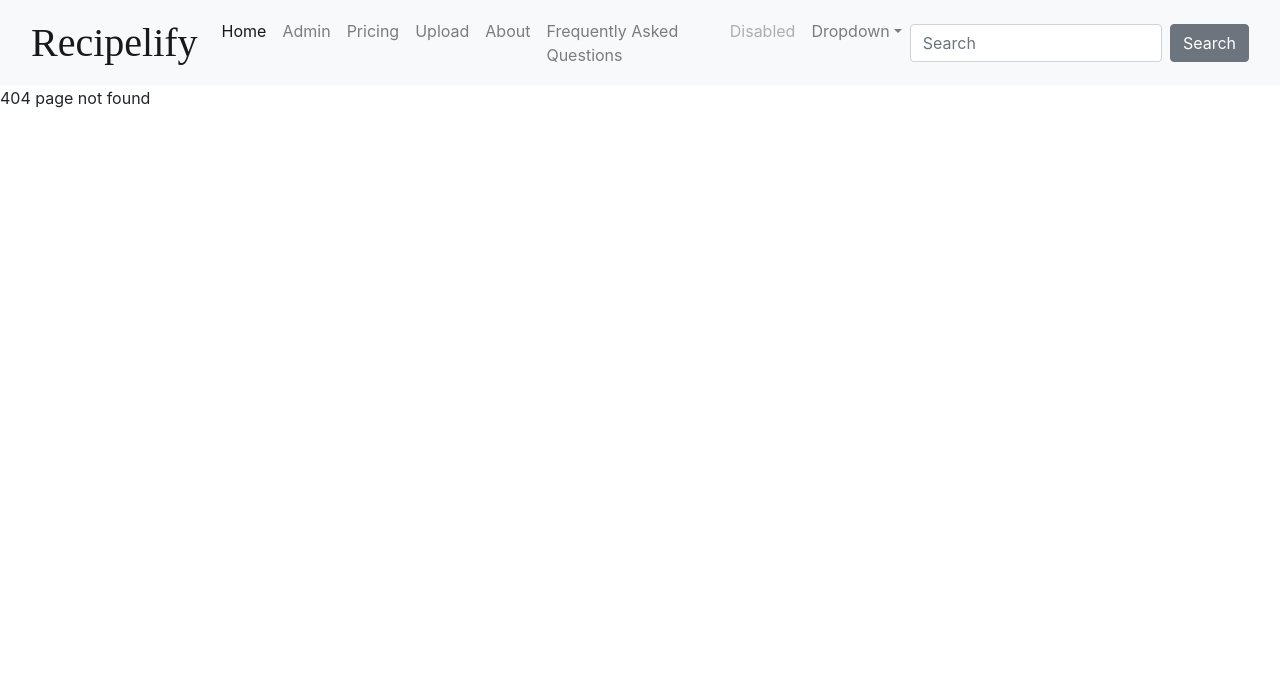
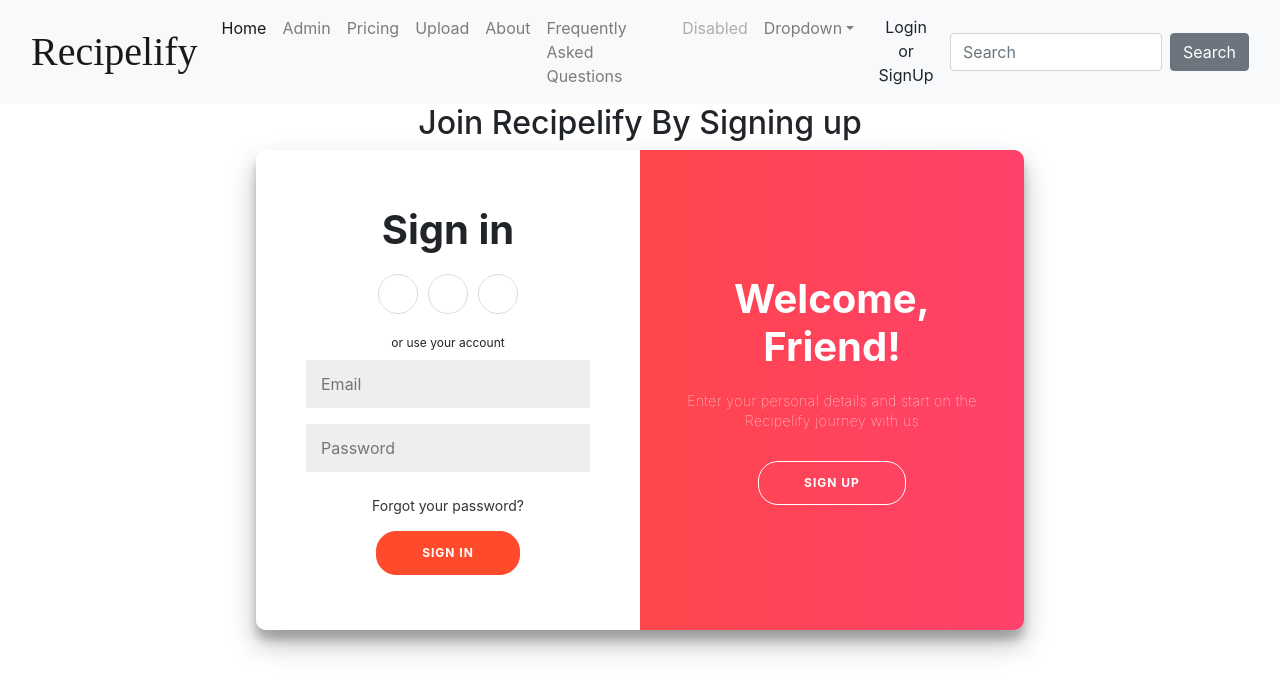
Before and after one commit to JavaFS210601/Group6Frontend, an Angular app: page /login in a window 1280 px wide. Before the commit this address had no page. Shown: the top 694 px of the page. Built offline with nearby package versions, Linux system fonts and the light colour scheme; a web font is replaced by a local one.

Commit message:
Added the login and Sign up in Project
added login button to the nav-bar

added component  for sign up added html and css

edited the login component to add the html, and css

changed the auth.service line 55 to true so I can view the admin component

```diff
--- a/src/app/app.module.ts
+++ b/src/app/app.module.ts
@@ -22,6 +22,7 @@ import { UserDetailComponent } from './component/user-detail/user-detail.compone
 import { RatingModule } from 'ngx-bootstrap/rating';
 import { UploadComponent } from './component/upload/upload.component';
 import { RecipecardComponent } from './component/recipecard/recipecard.component';
+import { SignUpComponent } from './component/sign-up/sign-up.component';
 
 
 @NgModule({
@@ -39,7 +40,8 @@ import { RecipecardComponent } from './component/recipecard/recipecard.component
     PageNotFoundComponent,
     UserDetailComponent,
     UploadComponent,
-    RecipecardComponent
+    RecipecardComponent,
+    SignUpComponent
 
     //declare other components here
   ],
--- a/src/app/component/login/login.component.css
+++ b/src/app/component/login/login.component.css
@@ -0,0 +1,252 @@
+@import url("https://fonts.googleapis.com/css?family=Montserrat:400,800");
+
+* {
+  box-sizing: border-box;
+}
+
+body {
+  background: #f6f5f7;
+  display: flex;
+  justify-content: center;
+  align-items: center;
+  flex-direction: column;
+  font-family: "Montserrat", sans-serif;
+  height: 100vh;
+  margin: -20px 0 50px;
+}
+
+h1 {
+  font-weight: bold;
+  margin: 0;
+}
+
+h2 {
+  text-align: center;
+}
+
+p {
+  font-size: 14px;
+  font-weight: 100;
+  line-height: 20px;
+  letter-spacing: 0.5px;
+  margin: 20px 0 30px;
+}
+
+span {
+  font-size: 12px;
+}
+
+a {
+  color: #333;
+  font-size: 14px;
+  text-decoration: none;
+  margin: 15px 0;
+}
+
+button {
+  border-radius: 20px;
+  border: 1px solid #ff4b2b;
+  background-color: #ff4b2b;
+  color: #ffffff;
+  font-size: 12px;
+  font-weight: bold;
+  padding: 12px 45px;
+  letter-spacing: 1px;
+  text-transform: uppercase;
+  transition: transform 80ms ease-in;
+}
+
+button:active {
+  transform: scale(0.95);
+}
+
+button:focus {
+  outline: none;
+}
+
+button.ghost {
+  background-color: transparent;
+  border-color: #ffffff;
+}
+
+form {
+  background-color: #ffffff;
+  display: flex;
+  align-items: center;
+  justify-content: center;
+  flex-direction: column;
+  padding: 0 50px;
+  height: 100%;
+  text-align: center;
+}
+
+input {
+  background-color: #eee;
+  border: none;
+  padding: 12px 15px;
+  margin: 8px 0;
+  width: 100%;
+}
+
+.container {
+  background-color: #fff;
+  border-radius: 10px;
+  box-shadow: 0 14px 28px rgba(0, 0, 0, 0.25), 0 10px 10px rgba(0, 0, 0, 0.22);
+  position: relative;
+  overflow: hidden;
+  width: 768px;
+  max-width: 100%;
+  min-height: 480px;
+}
+
+.form-container {
+  position: absolute;
+  top: 0;
+  height: 100%;
+  transition: all 0.6s ease-in-out;
+}
+
+.sign-in-container {
+  left: 0;
+  width: 50%;
+  z-index: 2;
+}
+
+.container.right-panel-active .sign-in-container {
+  transform: translateX(100%);
+}
+
+.sign-up-container {
+  left: 0;
+  width: 50%;
+  opacity: 0;
+  z-index: 1;
+}
+
+.container.right-panel-active .sign-up-container {
+  transform: translateX(100%);
+  opacity: 1;
+  z-index: 5;
+  animation: show 0.6s;
+}
+
+@keyframes show {
+  0%,
+  49.99% {
+    opacity: 0;
+    z-index: 1;
+  }
+
+  50%,
+  100% {
+    opacity: 1;
+    z-index: 5;
+  }
+}
+
+.overlay-container {
+  position: absolute;
+  top: 0;
+  left: 50%;
+  width: 50%;
+  height: 100%;
+  overflow: hidden;
+  transition: transform 0.6s ease-in-out;
+  z-index: 100;
+}
+
+.container.right-panel-active .overlay-container {
+  transform: translateX(-100%);
+}
+
+.overlay {
+  background: #ff416c;
+  background: -webkit-linear-gradient(to right, #ff4b2b, #ff416c);
+  background: linear-gradient(to right, #ff4b2b, #ff416c);
+  background-repeat: no-repeat;
+  background-size: cover;
+  background-position: 0 0;
+  color: #ffffff;
+  position: relative;
+  left: -100%;
+  height: 100%;
+  width: 200%;
+  transform: translateX(0);
+  transition: transform 0.6s ease-in-out;
+}
+
+.container.right-panel-active .overlay {
+  transform: translateX(50%);
+}
+
+.overlay-panel {
+  position: absolute;
+  display: flex;
+  align-items: center;
+  justify-content: center;
+  flex-direction: column;
+  padding: 0 40px;
+  text-align: center;
+  top: 0;
+  height: 100%;
+  width: 50%;
+  transform: translateX(0);
+  transition: transform 0.6s ease-in-out;
+}
+
+.overlay-left {
+  transform: translateX(-20%);
+}
+
+.container.right-panel-active .overlay-left {
+  transform: translateX(0);
+}
+
+.overlay-right {
+  right: 0;
+  transform: translateX(0);
+}
+
+.container.right-panel-active .overlay-right {
+  transform: translateX(20%);
+}
+
+.social-container {
+  margin: 20px 0;
+}
+
+.social-container a {
+  border: 1px solid #dddddd;
+  border-radius: 50%;
+  display: inline-flex;
+  justify-content: center;
+  align-items: center;
+  margin: 0 5px;
+  height: 40px;
+  width: 40px;
+}
+
+footer {
+  background-color: #222;
+  color: #fff;
+  font-size: 14px;
+  bottom: 0;
+  position: fixed;
+  left: 0;
+  right: 0;
+  text-align: center;
+  z-index: 999;
+}
+
+footer p {
+  margin: 10px 0;
+}
+
+footer i {
+  color: red;
+}
+
+footer a {
+  color: #3c97bf;
+  text-decoration: none;
+}
--- a/src/app/component/login/login.component.html
+++ b/src/app/component/login/login.component.html
@@ -1 +1,47 @@
-<p>login works!</p>
+<h2>Join Recipelify By Signing up</h2>
+<div class="container" id="container">
+	<div class="form-container sign-up-container">
+		<form action="#">
+			<h1>Create Account</h1>
+			<div class="social-container">
+				<a href="#" class="social"><i class="fab fa-facebook-f"></i></a>
+				<a href="#" class="social"><i class="fab fa-google-plus-g"></i></a>
+				<a href="#" class="social"><i class="fab fa-linkedin-in"></i></a>
+			</div>
+			<span>or use your email for registration</span>
+			<input type="text" placeholder="Name" />
+			<input type="email" placeholder="Email" />
+			<input type="password" placeholder="Password" />
+			<button>Sign Up</button>
+		</form>
+	</div>
+	<div class="form-container sign-in-container">
+		<form action="#">
+			<h1>Sign in</h1>
+			<div class="social-container">
+				<a href="#" class="social"><i class="fab fa-facebook-f"></i></a>
+				<a href="#" class="social"><i class="fab fa-google-plus-g"></i></a>
+				<a href="#" class="social"><i class="fab fa-linkedin-in"></i></a>
+			</div>
+			<span>or use your account</span>
+			<input type="email" placeholder="Email" />
+			<input type="password" placeholder="Password" />
+			<a href="#">Forgot your password?</a>
+			<button>Sign In</button>
+		</form>
+	</div>
+	<div class="overlay-container">
+		<div class="overlay">
+			<div class="overlay-panel overlay-left">
+				<h1>Welcome Back!</h1>
+				<p>To keep connected with us please login with your personal info</p>
+				<button class="signInButton" id="signIn">Sign In</button>
+			</div>
+			<div class="overlay-panel overlay-right">
+				<h1>Welcome, Friend!</h1>
+				<p>Enter your personal details and start on the Recipelify journey with us</p>
+				<button class="ghost" id="signUp" routerLink="/sign-up">Sign Up</button>
+			</div>
+		</div>
+	</div>
+</div>
--- a/src/app/component/navbar/navbar.component.html
+++ b/src/app/component/navbar/navbar.component.html
@@ -40,6 +40,8 @@
             <a class="dropdown-item" href="#">Separated link</a>
           </div>
         </li>
+        <li><button  class= "loginButton" type="button" class="btn btn-sucess" routerLink="/login">Login or SignUp</button>
+        </li>
       </ul>
       <form class="d-flex">
         <input class="form-control me-sm-2" type="text" placeholder="Search">
--- /dev/null
+++ b/src/app/component/sign-up/sign-up.component.css
@@ -0,0 +1,122 @@
+* {
+  margin: 0;
+  padding: 0;
+  box-sizing: border-box;
+}
+
+body {
+  font-family: Arial;
+  background: #eceef1;
+  background: linear-gradient(to top left, #cc95c0, #dbd4b4, #7aa1d2);
+  display: flex;
+  flex-direction: column;
+  justify-content: center;
+  align-items: center;
+  min-height: 100vh;
+}
+
+form {
+  background: rgba(256, 256, 256, 0.4);
+  color: #666;
+  min-width: 300px;
+  padding: 20px;
+  border-radius: 5px;
+  box-shadow: 0 0 1px 1px rgba(0, 0, 0, 0.3);
+  margin-top: 20px;
+  margin-bottom: 20px;
+}
+
+h2 {
+  text-align: center;
+}
+
+.input-wrap {
+  width: 100%;
+  position: relative;
+}
+
+#signUp-form {
+  align-content: center;
+}
+
+label {
+  padding: 15px;
+}
+
+input {
+  display: block;
+  width: 100%;
+  height: 40px;
+  margin: 5px auto 15px;
+  padding: 15px;
+  border: #666 solid 1px;
+  border-radius: 20px;
+  outline: none;
+  background: rgba(256, 256, 256, 0.8);
+  font-size: 14px;
+}
+input:focus {
+  border: #3498db solid 1px;
+  background: rgba(256, 256, 256, 1);
+}
+
+.clear {
+  position: absolute;
+  top: 24px;
+  right: 10px;
+  padding: 10px;
+  cursor: pointer;
+  display: none;
+}
+.clear:hover {
+  font-weight: bold;
+}
+
+input[type="submit"] {
+  font-size: 16px;
+  margin-top: 20px;
+  cursor: pointer;
+  color: #666;
+  background: white;
+  transition: color 0.4s, background 0.4s;
+  line-height: 0px;
+}
+input[type="submit"]:hover {
+  background: #666;
+  color: white;
+}
+
+.floating-btn {
+  border-radius: 26.5px;
+  background-color: #001f61;
+  border: 1px solid #001f61;
+  box-shadow: 0 16px 22px -17px #03153b;
+  color: #fff;
+  cursor: pointer;
+  font-size: 16px;
+  line-height: 20px;
+  padding: 12px 20px;
+  position: fixed;
+  bottom: 20px;
+  right: 20px;
+  z-index: 999;
+}
+
+.floating-btn:hover {
+  background-color: #ffffff;
+  color: #001f61;
+}
+
+.floating-btn:focus {
+  outline: none;
+}
+
+@media screen and (max-width: 480px) {
+  .social-panel-container.visible {
+    transform: translateX(0px);
+  }
+
+  .floating-btn {
+    right: 10px;
+  }
+}
--- /dev/null
+++ b/src/app/component/sign-up/sign-up.component.html
@@ -0,0 +1,53 @@
+
+<body>
+
+
+<form id="signUp-form">
+  <h2>- Sign Up -</h2>
+
+  <div class="input-wrap">
+    <label for="pseudo">First Name</label>
+    <input type="text" id="pseudo" placeholder="Type your first name" required>
+    <span class="clear">x</span>
+  </div>
+
+  <div class="input-wrap">
+    <label for="pseudo">Last name</label>
+    <input type="text" id="pseudo" placeholder="Type your last name" required>
+    <span class="clear">x</span>
+  </div>
+
+  <div class="input-wrap">
+    <label for="pseudo">Username</label>
+    <input type="text" id="pseudo" placeholder="Type your username" required>
+    <span class="clear">x</span>
+  </div>
+
+  <div class="input-wrap">
+    <label for="email">Email</label>
+    <input type="email" id="email" placeholder="mail@host.com" required>
+    <span class="clear">x</span>
+  </div>
+
+  <div class="input-wrap">
+    <label for="password">Password</label>
+    <input type="password" id="password" placeholder="Type your password" required>
+    <span class="clear">x</span>
+  </div>
+
+  <div class="input-wrap">
+    <label for="password">Confirm Password</label>
+    <input type="password" id="password" placeholder="Confirm your password" required>
+    <span class="clear">x</span>
+
+
+<input type="submit" id="submit" value="Create Account">
+</div>
+  </form>
+</body>
+
+
+
+<button class="floating-btn">
+	Get in Touch
+</button>
--- /dev/null
+++ b/src/app/component/sign-up/sign-up.component.ts
@@ -0,0 +1,15 @@
+import { Component, OnInit } from '@angular/core';
+
+@Component({
+  selector: 'app-sign-up',
+  templateUrl: './sign-up.component.html',
+  styleUrls: ['./sign-up.component.css']
+})
+export class SignUpComponent implements OnInit {
+
+  constructor() { }
+
+  ngOnInit(): void {
+  }
+
+}
--- a/src/app/service/auth.service.ts
+++ b/src/app/service/auth.service.ts
@@ -52,7 +52,7 @@ export class AuthService {
 
 
 
-    return this.isLogin;
+    return true;
   }
 
   login(username: string, password: string) {
```
Also changed, not shown: src/app/app-routing.module.ts (+10 -0 lines), 1 other file (tests, documents, lock files or other folders).
